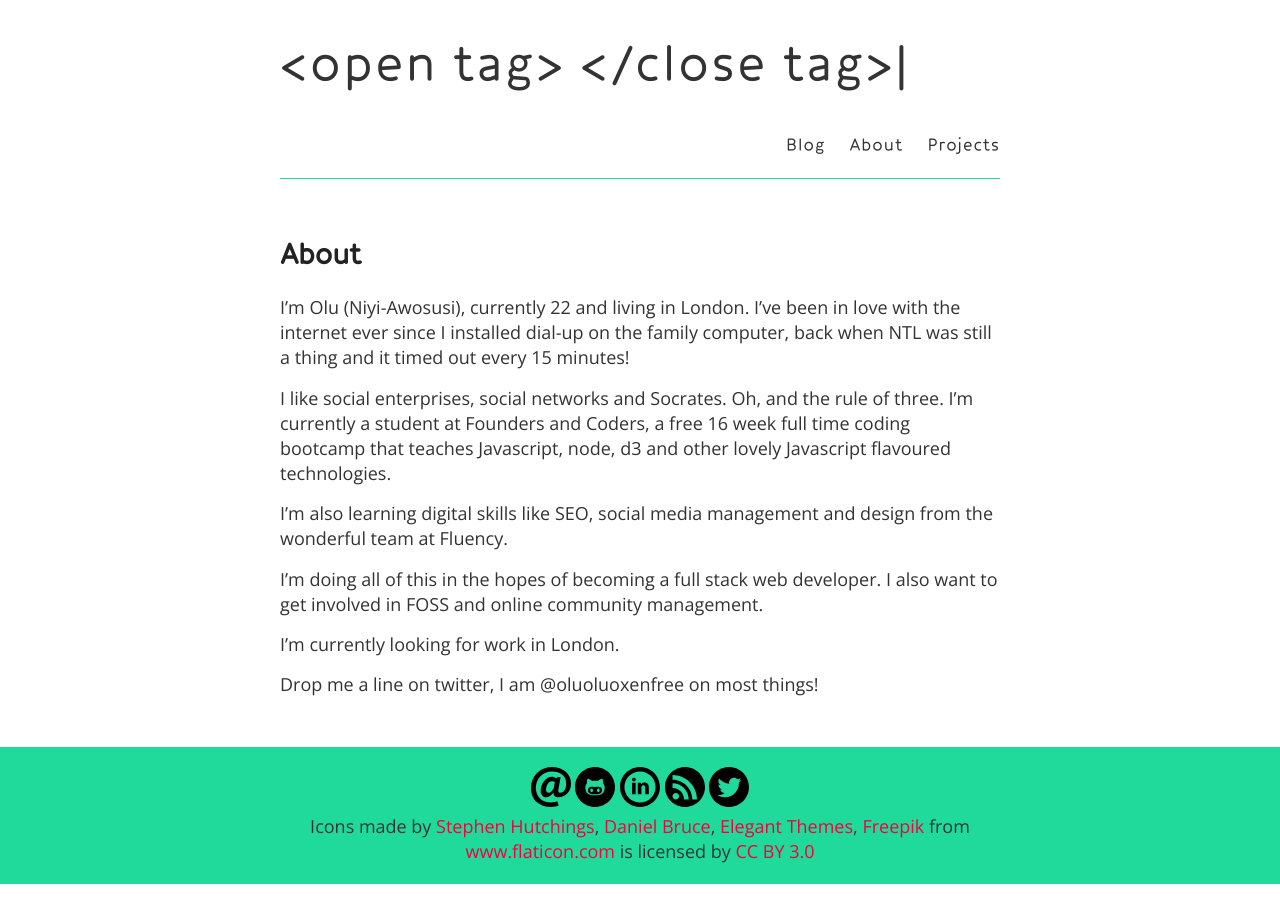
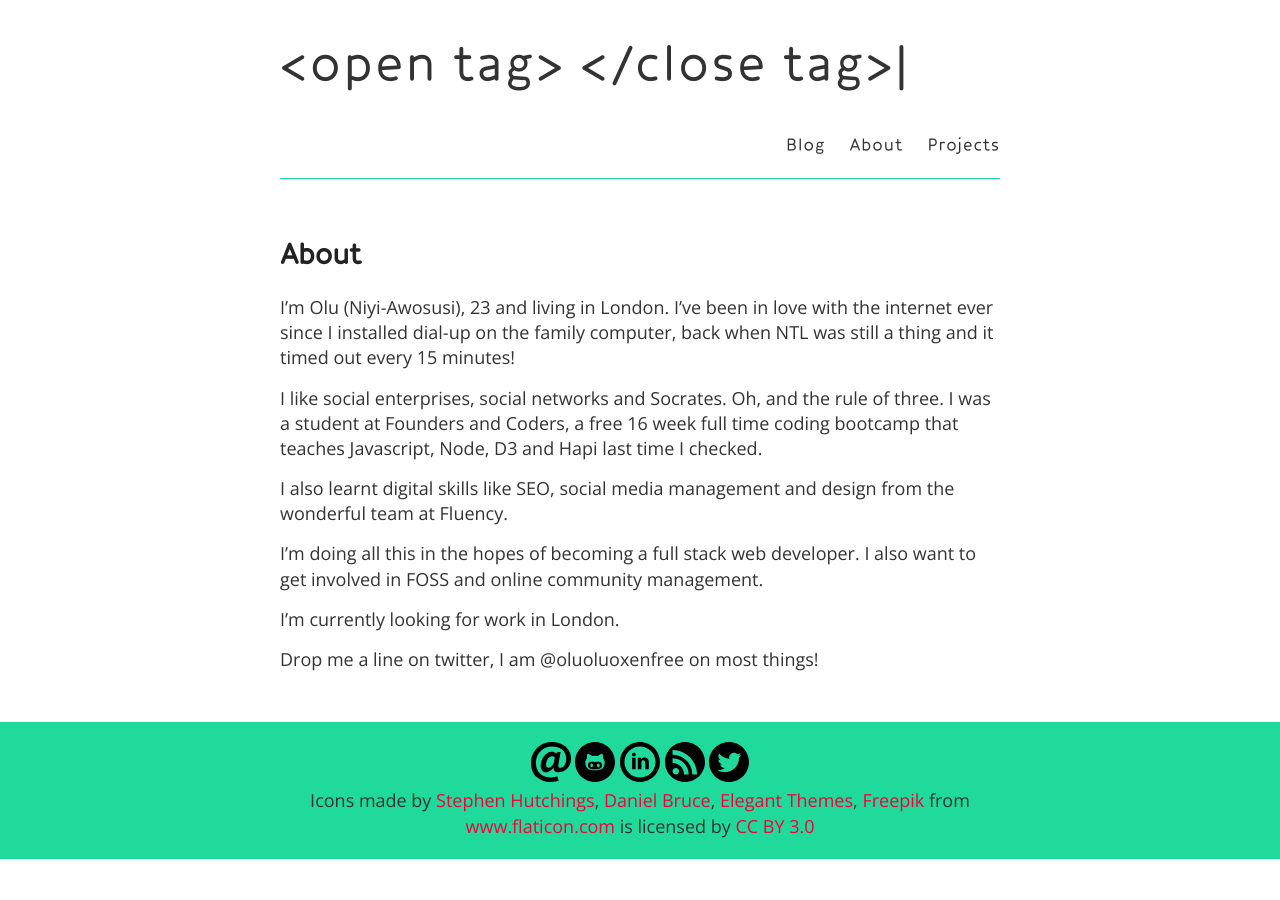
Before and after one commit to oluoluoxenfree/oluoluoxenfree.github.io, a Jekyll site: the page built from about.md, in a window 1280 px wide. Built offline with Jekyll 4.4.1, drawn with Linux system fonts in a browser that asks for light colours; Markdown is read by kramdown in place of the engine named in the settings.

Commit message:
updated about page

```diff
--- a/about.md
+++ b/about.md
@@ -3,13 +3,13 @@ layout: page
 title: About
 permalink: /about/
 ---
-I’m Olu (Niyi-Awosusi), currently 22 and living in London. I’ve been in love with the internet ever since I installed dial-up on the family computer, back when NTL was still a thing and it timed out every 15 minutes!
+I’m Olu (Niyi-Awosusi), 23 and living in London. I’ve been in love with the internet ever since I installed dial-up on the family computer, back when NTL was still a thing and it timed out every 15 minutes!
 
-I like social enterprises, social networks and Socrates. Oh, and the rule of three. I’m currently a student at Founders and Coders, a free 16 week full time coding bootcamp that teaches Javascript, node, d3 and other lovely Javascript flavoured technologies.
+I like social enterprises, social networks and Socrates. Oh, and the rule of three. I was a student at Founders and Coders, a free 16 week full time coding bootcamp that teaches Javascript, Node, D3 and Hapi last time I checked.
 
-I’m also learning digital skills like SEO, social media management and design from the wonderful team at Fluency.
+I also learnt digital skills like SEO, social media management and design from the wonderful team at Fluency.
 
-I’m doing all of this in the hopes of becoming a full stack web developer. I also want to get involved in FOSS and online community management.
+I’m doing all this in the hopes of becoming a full stack web developer. I also want to get involved in FOSS and online community management.
 
 I'm currently looking for work in London.
 
```
